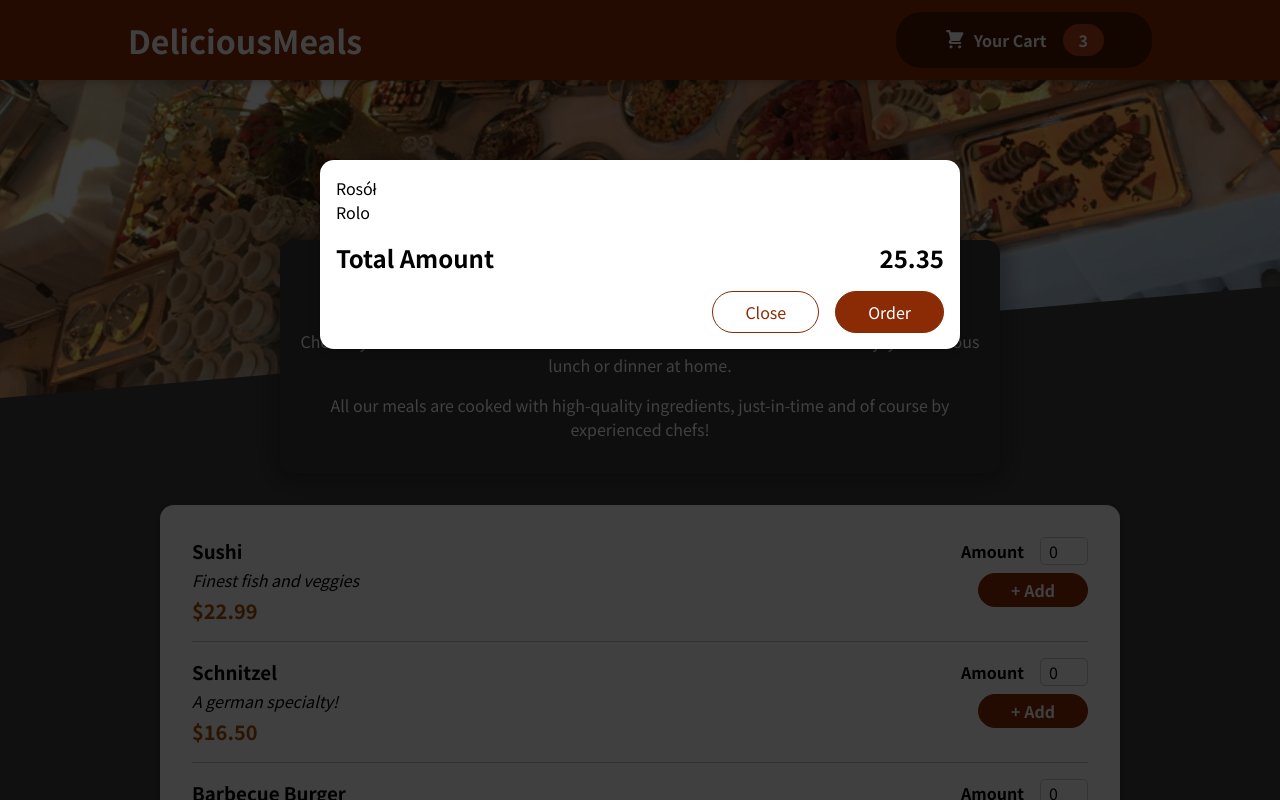
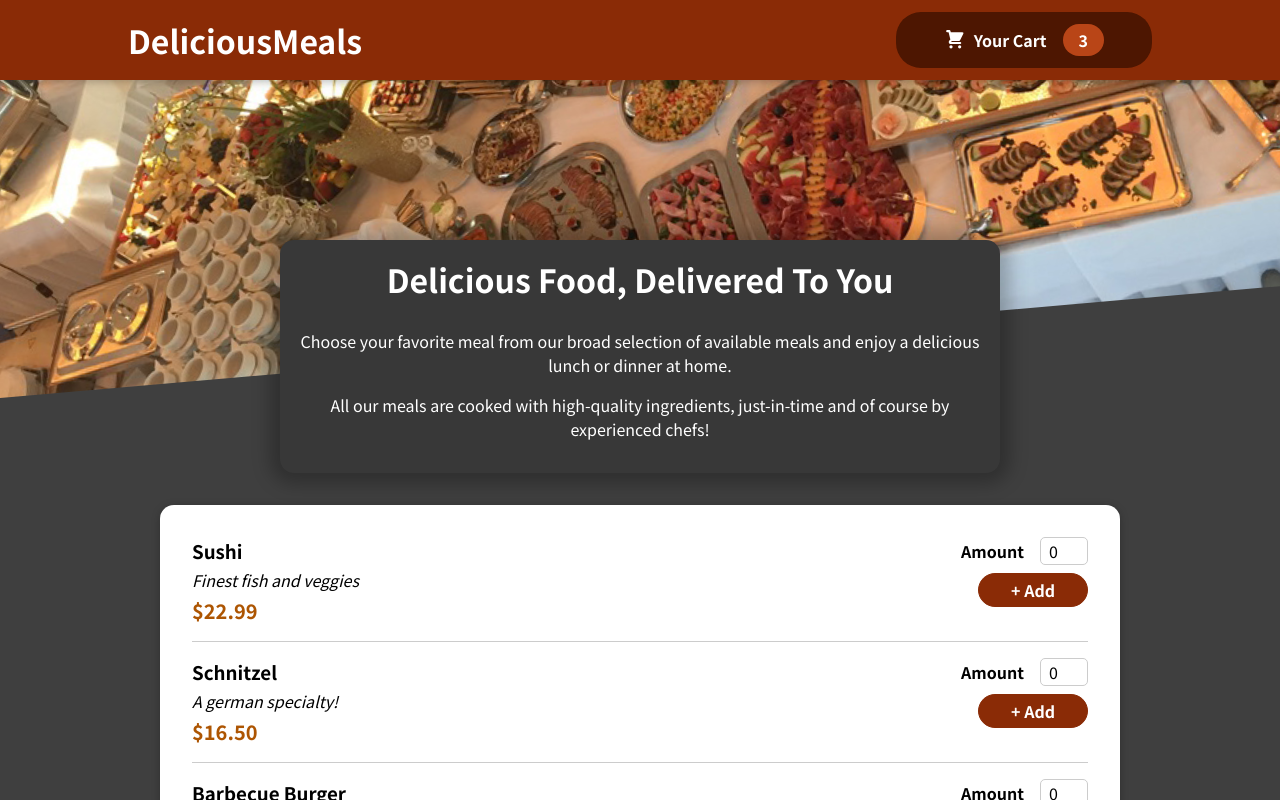
Before and after one commit to Joanna-Golofit/11-food-order-app, a React (Create React App) app: page / in a window 1280 px wide. Shown: the top 800 px of the page. Built offline with nearby package versions, Linux system fonts and the light colour scheme.

Commit message:
proper version of createPortal

```diff
--- a/src/components/Cart/Cart.js
+++ b/src/components/Cart/Cart.js
@@ -1,4 +1,5 @@
 import React from 'react';
+import Modal from '../UI/Modal';
 import classes from './Cart.module.css'
 
 
@@ -11,7 +12,7 @@ const Cart = (props) => {
     </ul>
 
   return (
-    <div>
+    <Modal>
       {cartItems}
       <div className={classes.total}>
         <span>Total Amount</span>
@@ -21,7 +22,7 @@ const Cart = (props) => {
         <button className={classes['button--alt']}>Close</button>
         <button className={classes.button}>Order</button>
       </div>
-    </div>
+    </Modal>
   )
 }
 
--- a/src/components/UI/Modal.js
+++ b/src/components/UI/Modal.js
@@ -21,10 +21,8 @@ const ModalOverlay = (props) => {
 const Modal = (props) => {
   return (
     <>
-      <Backdrop />
-      <ModalOverlay>
-        <Cart />
-      </ModalOverlay>
+      {ReactDOM.createPortal(<Backdrop />, document.getElementById('overlays'))}
+      {ReactDOM.createPortal(<ModalOverlay>{props.children}</ModalOverlay>, document.getElementById('overlays'))}
     </>
   )
 };
--- a/src/index.js
+++ b/src/index.js
@@ -2,10 +2,10 @@ import ReactDOM from 'react-dom/client';
 
 import './index.css';
 import App from './App';
-import Modal from './components/UI/Modal';
+// import Modal from './components/UI/Modal';
 
 const root = ReactDOM.createRoot(document.getElementById('root'));
 root.render(<App />);
 
-const overlays = ReactDOM.createRoot(document.getElementById('overlays'));
-overlays.render(<Modal />);
+// const overlays = ReactDOM.createRoot(document.getElementById('overlays'));
+// overlays.render(<Modal />);
```
